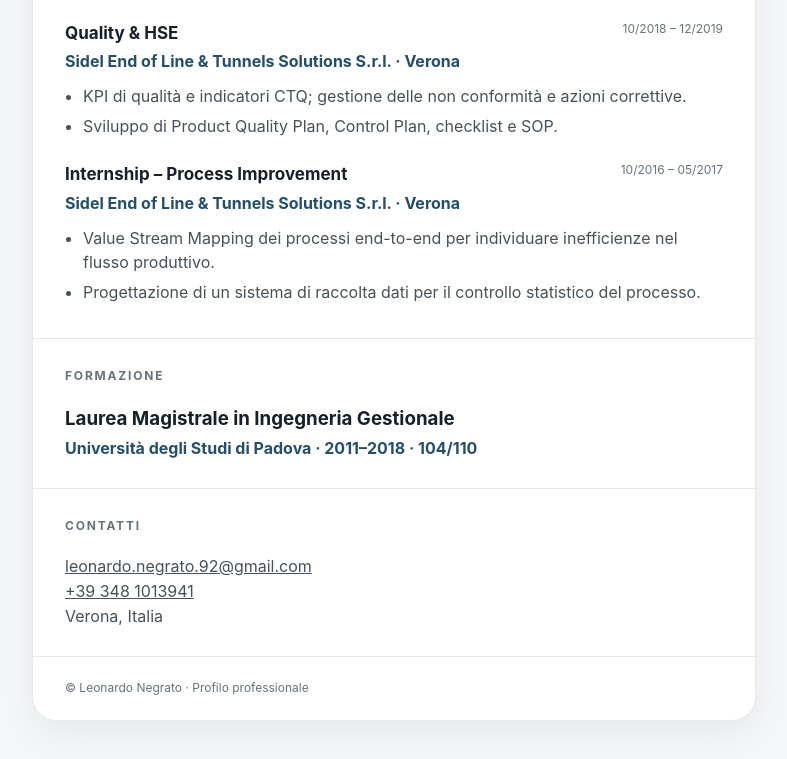
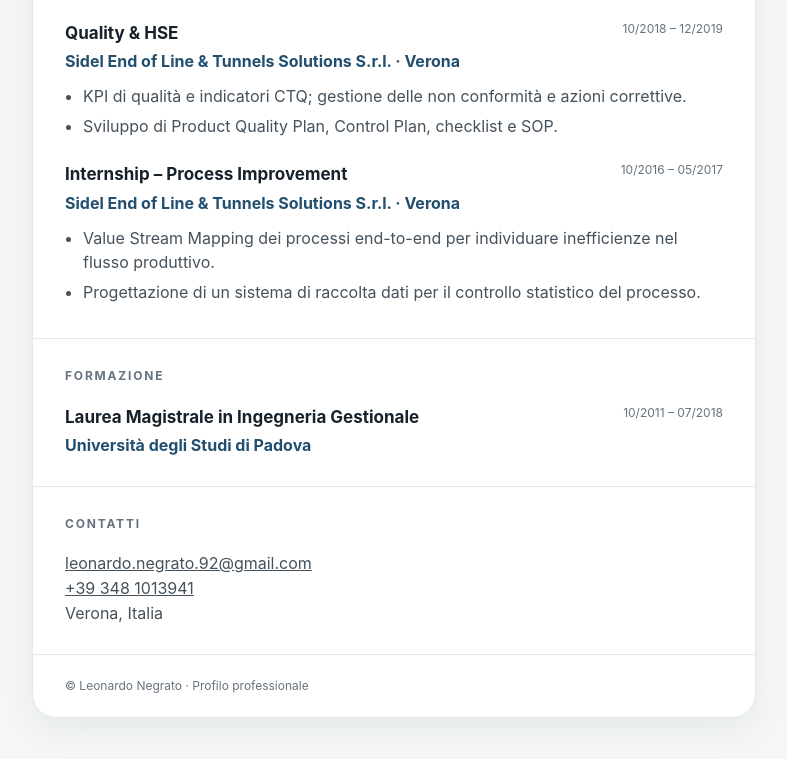
Before and after one commit to leonardo-negrato/leonardo-negrato.github.io, a plain HTML site: page index.html in a window 1280 px wide. Shown: the part 970-1729 px from the top of the page, without its empty margins (246-1033 px from the left). Drawn offline with Linux system fonts and the light colour scheme.

Commit message:
Update index.html

```diff
--- a/index.html
+++ b/index.html
@@ -572,14 +572,29 @@
     Formazione
 </h2>
 
-<h3 style="margin:0"
-    data-it="Laurea Magistrale in Ingegneria Gestionale"
+<div class="exp">
+
+<div class="exp-head">
+
+<div>
+
+<h3 data-it="Laurea Magistrale in Ingegneria Gestionale"
     data-en="Master's Degree in Management Engineering">
-Laurea Magistrale in Ingegneria Gestionale
+    Laurea Magistrale in Ingegneria Gestionale
 </h3>
 
 <div class="company">
-Università degli Studi di Padova · 2011–2018 · 104/110
+    Università degli Studi di Padova
+</div>
+
+</div>
+
+<div class="date">
+    10/2011 – 07/2018
+</div>
+
+</div>
+
 </div>
 
 </section>
```
